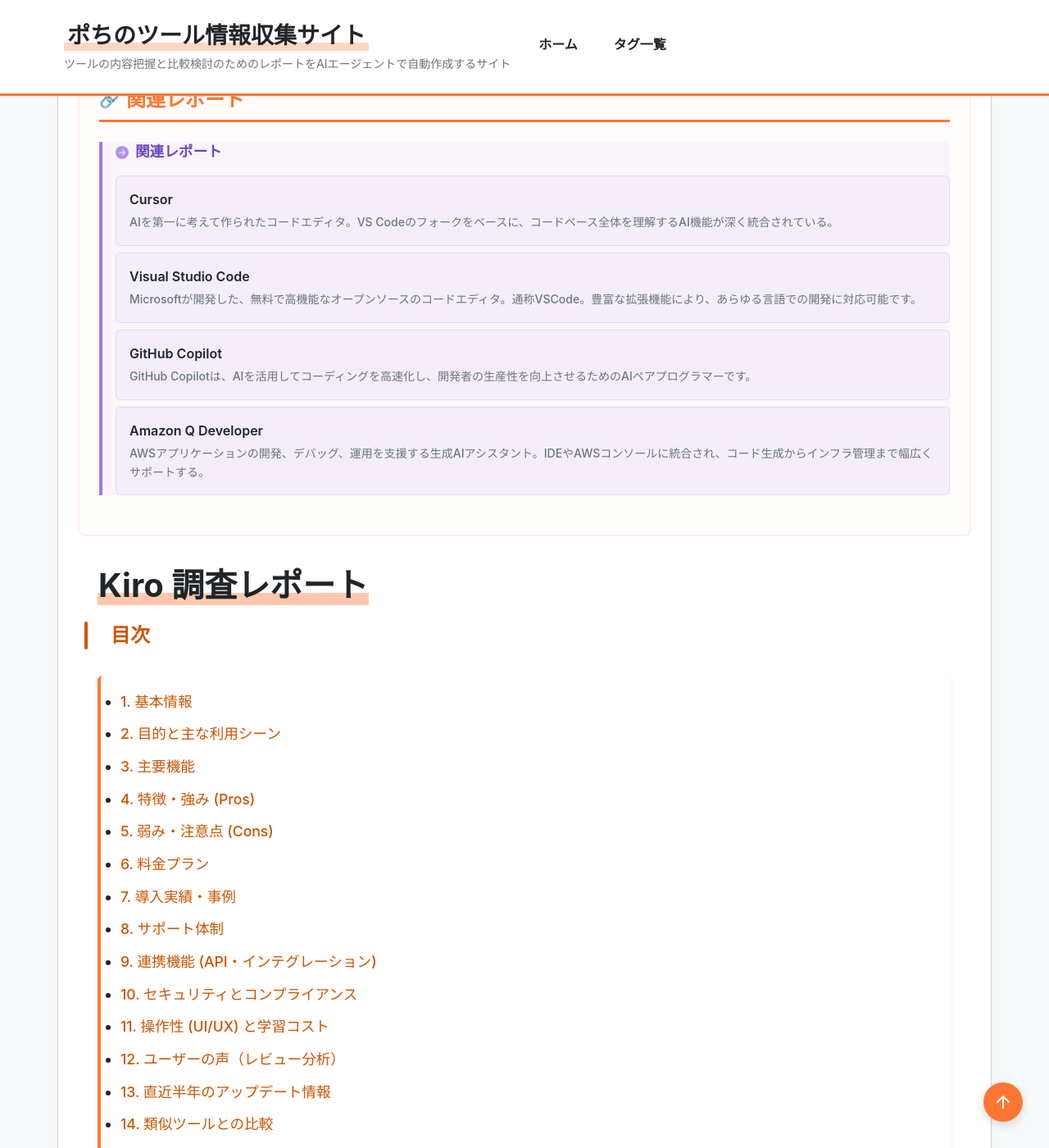
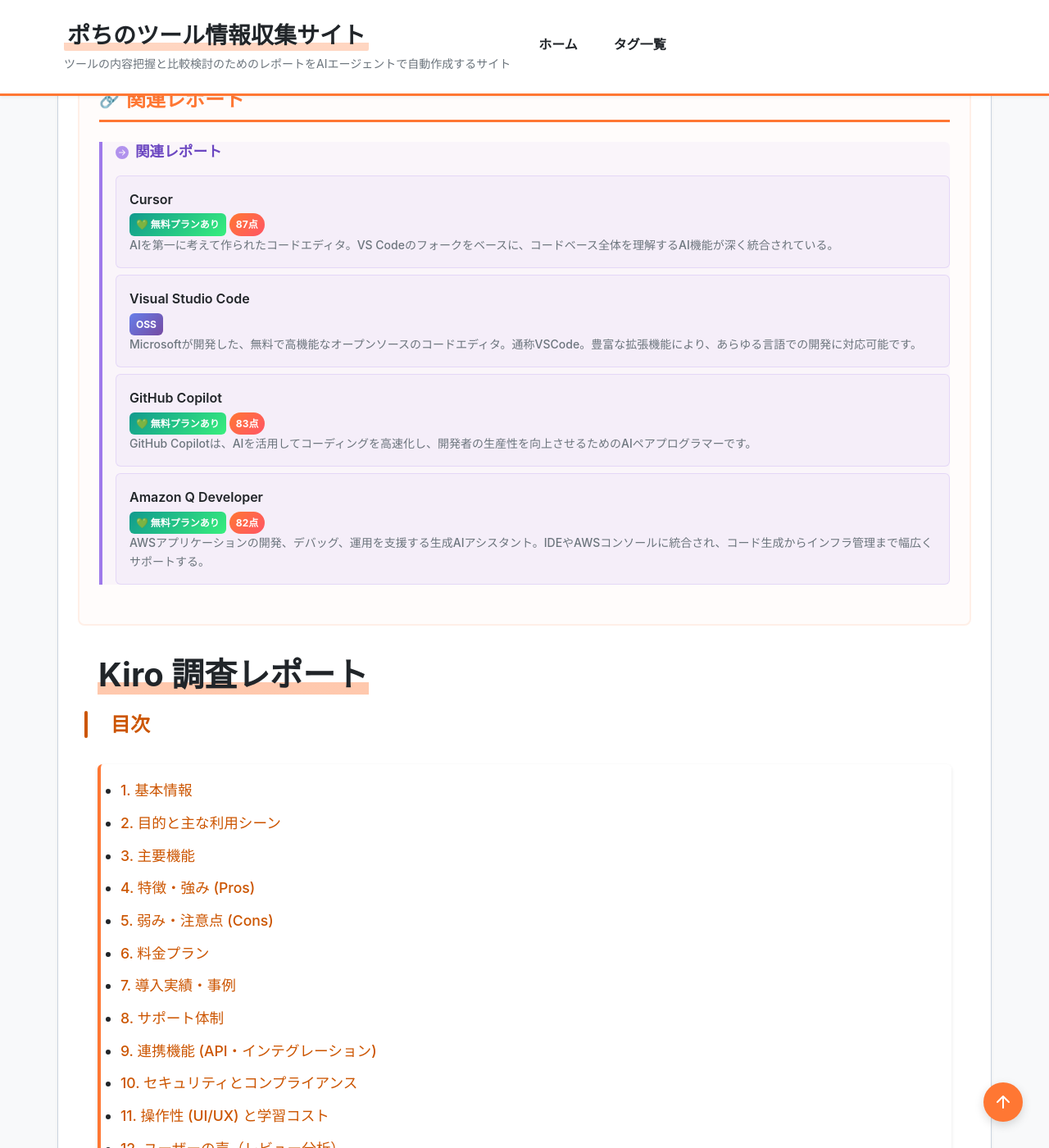
Before and after one commit to aegisfleet/tool-survey-report, a Jekyll site: the page built from _reports/kiro.md, in a window 1280 px wide and 1400 px high, scrolled down 1367 px. Shown: the whole window at 82% size. Built offline with Jekyll 4.4.1, drawn with Linux system fonts in a browser that asks for light colours; some of the changed text lies outside the part shown.

Commit message:
関連レポートのアイコン表示

```diff
--- a/_includes/related-tools.html
+++ b/_includes/related-tools.html
@@ -126,6 +126,16 @@
     </h4>
     <a href="{{ parent_tool.url | relative_url }}" class="tool-link">
       <span class="tool-title">{{ parent_tool.tool_name | default: parent_tool.title }}</span>
+      <span class="tool-badges">
+        {% if parent_tool.quick_summary.is_oss %}
+        <span class="related-oss-badge">OSS</span>
+        {% elsif parent_tool.quick_summary.has_free_plan %}
+        <span class="related-free-badge">💚 無料プランあり</span>
+        {% endif %}
+        {% if parent_tool.evaluation.score %}
+        <span class="related-score-badge">{{ parent_tool.evaluation.score }}点</span>
+        {% endif %}
+      </span>
       {% if parent_tool.description %}
       <span class="tool-description">{{ parent_tool.description }}</span>
       {% endif %}
@@ -147,6 +157,16 @@
       <li>
         <a href="{{ child.url | relative_url }}" class="tool-link">
           <span class="tool-title">{{ child.tool_name | default: child.title }}</span>
+          <span class="tool-badges">
+            {% if child.quick_summary.is_oss %}
+            <span class="related-oss-badge">OSS</span>
+            {% elsif child.quick_summary.has_free_plan %}
+            <span class="related-free-badge">💚 無料プランあり</span>
+            {% endif %}
+            {% if child.evaluation.score %}
+            <span class="related-score-badge">{{ child.evaluation.score }}点</span>
+            {% endif %}
+          </span>
           {% if child.description %}
           <span class="tool-description">{{ child.description }}</span>
           {% endif %}
@@ -171,6 +191,16 @@
       <li>
         <a href="{{ sibling.url | relative_url }}" class="tool-link">
           <span class="tool-title">{{ sibling.tool_name | default: sibling.title }}</span>
+          <span class="tool-badges">
+            {% if sibling.quick_summary.is_oss %}
+            <span class="related-oss-badge">OSS</span>
+            {% elsif sibling.quick_summary.has_free_plan %}
+            <span class="related-free-badge">💚 無料プランあり</span>
+            {% endif %}
+            {% if sibling.evaluation.score %}
+            <span class="related-score-badge">{{ sibling.evaluation.score }}点</span>
+            {% endif %}
+          </span>
           {% if sibling.description %}
           <span class="tool-description">{{ sibling.description }}</span>
           {% endif %}
--- a/_layouts/report.html
+++ b/_layouts/report.html
@@ -285,9 +285,13 @@
       {% endfor %}
       {% if common_count > 0 %}
       {% assign match_ratio = common_count | times: 100 | divided_by: page.tags.size %}
+      {% assign is_oss = report.quick_summary.is_oss | default: false %}
+      {% assign has_free_plan = report.quick_summary.has_free_plan | default: false %}
+      {% assign score = report.evaluation.score | default: "" %}
       {% assign report_with_score = report.tool_name | default: report.title | append: "|" | append: match_ratio |
       append: "|" | append:
-      common_count | append: "|" | append: report.url | append: "|" | append: report.last_updated %}
+      common_count | append: "|" | append: report.url | append: "|" | append: report.last_updated | append: "|" |
+      append: is_oss | append: "|" | append: has_free_plan | append: "|" | append: score %}
       {% assign related_with_scores = related_with_scores | push: report_with_score %}
       {% endif %}
       {% endif %}
@@ -314,14 +318,29 @@
           {% assign common_count = parts[2] %}
           {% assign report_url = parts[3] %}
           {% assign report_date = parts[4] %}
-          <li>
-            <a href="{{ report_url | relative_url }}">
+          {% assign is_oss = parts[5] %}
+          {% assign has_free_plan = parts[6] %}
+          {% assign eval_score = parts[7] %}
+          <li class="related-item">
+            <a href="{{ report_url | relative_url }}" class="related-link">
               <span class="related-title">{{ report_title }}</span>
-              {% if report_date %}
-              <span class="related-date">{{ report_date | date: "%Y年%m月%d日" }}</span>
-              {% endif %}
-              <span class="match-info" style="font-size: 0.8em; color: #666; margin-left: 8px;">
-                (共通タグ: {{ common_count }}個, 一致率: {{ match_ratio }}%)
+              <span class="related-badges">
+                {% if is_oss == "true" %}
+                <span class="related-oss-badge">OSS</span>
+                {% elsif has_free_plan == "true" %}
+                <span class="related-free-badge">💚 無料プランあり</span>
+                {% endif %}
+                {% if eval_score and eval_score != "" and eval_score != "nil" and eval_score != "false" %}
+                <span class="related-score-badge">{{ eval_score }}点</span>
+                {% endif %}
+              </span>
+              <span class="related-meta">
+                {% if report_date %}
+                <span class="related-date">{{ report_date | date: "%Y年%m月%d日" }}</span>
+                {% endif %}
+                <span class="match-info">
+                  (共通タグ: {{ common_count }}個, 一致率: {{ match_ratio }}%)
+                </span>
               </span>
             </a>
           </li>
--- a/_sass/_reports.scss
+++ b/_sass/_reports.scss
@@ -515,6 +515,13 @@
     padding-left: map-get($spacers, 3);
     background-color: rgba(159, 122, 234, 0.05);
   }
+
+  .tool-badges {
+    display: flex;
+    flex-wrap: wrap;
+    gap: map-get($spacers, 1);
+    margin-top: map-get($spacers, 1);
+  }
 }
 
 // Related reports
@@ -564,8 +571,86 @@
 }
 
 .related-date {
+  font-size: $font-size-sm;
+  color: $text-muted;
+}
+
+// Related reports badges and meta
+.related-item {
+  margin-bottom: map-get($spacers, 3);
+
+  &:last-child {
+    margin-bottom: 0;
+  }
+}
+
+.related-link {
+  @include card(map-get($spacers, 3));
+  @include link-reset;
   display: block;
-  font-size: $font-size-sm;
+  transition: $transition-base;
+
+  &:hover,
+  &:focus {
+    box-shadow: $box-shadow;
+    transform: translateY(-1px);
+
+    .related-title {
+      color: $secondary-color;
+    }
+  }
+}
+
+.related-badges {
+  display: flex;
+  flex-wrap: wrap;
+  gap: map-get($spacers, 1);
+  margin-bottom: map-get($spacers, 2);
+}
+
+.related-oss-badge {
+  display: inline-flex;
+  align-items: center;
+  background: $gradient-secondary;
+  color: $white;
+  font-size: $font-size-xs;
+  font-weight: $font-weight-bold;
+  padding: map-get($spacers, 1) map-get($spacers, 2);
+  border-radius: $border-radius;
+}
+
+.related-free-badge {
+  display: inline-flex;
+  align-items: center;
+  background: $gradient-success;
+  color: $white;
+  font-size: $font-size-xs;
+  font-weight: $font-weight-bold;
+  padding: map-get($spacers, 1) map-get($spacers, 2);
+  border-radius: $border-radius;
+}
+
+.related-score-badge {
+  display: inline-flex;
+  align-items: center;
+  background: $gradient-primary;
+  color: $white;
+  font-size: $font-size-xs;
+  font-weight: $font-weight-bold;
+  padding: map-get($spacers, 1) map-get($spacers, 2);
+  border-radius: $border-radius-xl;
+}
+
+.related-meta {
+  display: flex;
+  flex-wrap: wrap;
+  align-items: center;
+  gap: map-get($spacers, 2);
+  margin-top: map-get($spacers, 2);
+}
+
+.match-info {
+  font-size: 0.8em;
   color: $text-muted;
 }
 
```
Also changed, not shown: .agent/workflows/browser-test.md (added).
